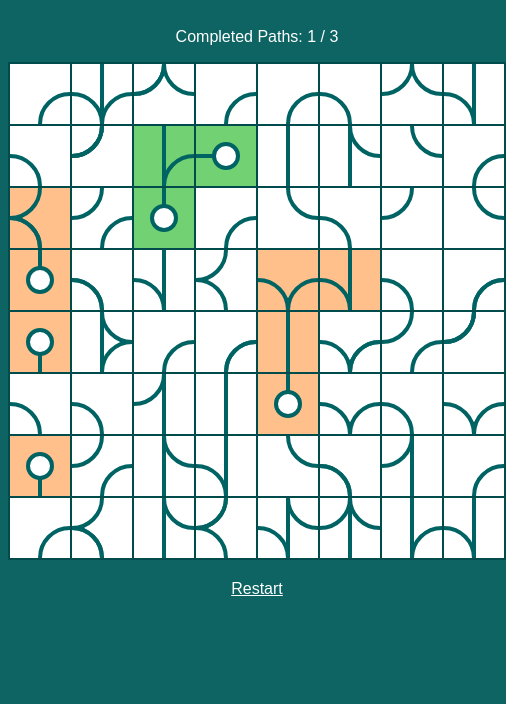
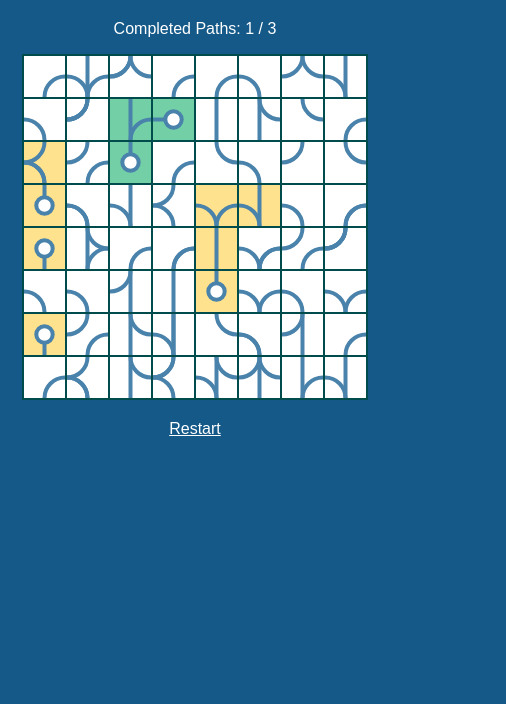
Before and after one commit to dspeckmann/cnnctr, a plain HTML site: page index.html in a window 390 px wide. Shown: the part 140-844 px from the top of the page, 506 px wide, since content can reach past the window. Drawn offline with Linux system fonts and the light colour scheme.

Commit message:
Made site a bit more responsive and changed color scheme

```diff
--- a/script.js
+++ b/script.js
@@ -11,11 +11,12 @@
 
 // These are the dimensions used for generating and drawing the board.
 const dimensions = {
-    tileSize: 60,
     tileMargin: 2,
     boardWidth: 8,
     boardHeight: 8
 }
+
+var tileSize;
 
 // In this enumeration the possible directions in which connections can go are stored.
 // Center is used for connecting endpoints to other tiles.
@@ -39,8 +40,7 @@ const pathStatus = {
 window.onload = function() {
     var canvas = document.getElementById('game-canvas');
     if(canvas.getContext) {
-        canvas.width = dimensions.tileMargin + (dimensions.boardWidth * (dimensions.tileSize + dimensions.tileMargin));
-        canvas.height = dimensions.tileMargin + (dimensions.boardHeight * (dimensions.tileSize + dimensions.tileMargin));
+        calculateDimensions();
         var context = canvas.getContext('2d');
         var board = generateBoard();
         updateBoard(board);
@@ -49,8 +49,8 @@ window.onload = function() {
         // When the canvas is clicked we rotate the corresponding tile and update and redraw the board.
         canvas.onclick = function(event) {
             event.preventDefault();
-            var x = Math.floor((event.offsetX - dimensions.tileMargin) / (dimensions.tileSize + dimensions.tileMargin));
-            var y = Math.floor((event.offsetY - dimensions.tileMargin) / (dimensions.tileSize + dimensions.tileMargin));
+            var x = Math.floor((event.offsetX - dimensions.tileMargin) / (tileSize + dimensions.tileMargin));
+            var y = Math.floor((event.offsetY - dimensions.tileMargin) / (tileSize + dimensions.tileMargin));
             if(x >= 0 && x < (dimensions.boardWidth) && y >= 0 && y < (dimensions.boardHeight)) {
                 board[x][y].rotate();
             }
@@ -61,6 +61,20 @@ window.onload = function() {
         // To prevent selecting text when double clicking we listen to onselectstart and return false.
         canvas.onselectstart = function() {
             return false;
+        }
+
+        // When the window gets resized we need to recalculate the dimensions and redraw the board to match the new window size.
+        window.onresize = function() {
+            calculateDimensions();
+            drawBoard(context, board);
+        }
+
+        // Here we resize the canvas to match its parent div's dimensions. After that the new tile size is calculated.
+        function calculateDimensions() {
+            canvas.width = canvas.parentNode.clientWidth;
+            tileSize = Math.floor((canvas.width - dimensions.tileMargin) / dimensions.boardWidth) - dimensions.tileMargin;
+            canvas.width = dimensions.tileMargin + (dimensions.boardWidth * (tileSize + dimensions.tileMargin));
+            canvas.height = dimensions.tileMargin + (dimensions.boardHeight * (tileSize + dimensions.tileMargin));
         }
 
         // When the restart link is clicked we generate a new board.
@@ -135,13 +149,13 @@ function drawBoard(context, board) {
     context.clearRect(0, 0, context.canvas.width, context.canvas.height);
     for(var x = 0; x < board.length; x++) {
         for(var y = 0; y < board[x].length; y++) {
-            var horizontalOffset = dimensions.tileMargin + (x * (dimensions.tileSize + dimensions.tileMargin));
-            var verticalOffset = dimensions.tileMargin + (y * (dimensions.tileSize + dimensions.tileMargin));
+            var horizontalOffset = dimensions.tileMargin + (x * (tileSize + dimensions.tileMargin));
+            var verticalOffset = dimensions.tileMargin + (y * (tileSize + dimensions.tileMargin));
 
             if(board[x][y].pathStatus === pathStatus.partial) {
-                context.fillStyle = '#ffc08b';
+                context.fillStyle = '#ffe28d';
             } else if(board[x][y].pathStatus === pathStatus.complete) {
-                context.fillStyle = '#72d172';
+                context.fillStyle = '#73d0a6';
             } else {
                 context.fillStyle = '#ffffff';
             }
@@ -149,11 +163,11 @@ function drawBoard(context, board) {
             context.fillRect(
                 horizontalOffset,
                 verticalOffset,
-                dimensions.tileSize,
-                dimensions.tileSize
+                tileSize,
+                tileSize
             );
 
-            context.strokeStyle = '#006363';
+            context.strokeStyle = '#4982ab';
 
             for(var i = 0; i < board[x][y].connections.length; i++) {
                 context.lineWidth = 4;
@@ -163,29 +177,29 @@ function drawBoard(context, board) {
 
                 if((connection[0] == directions.top && connection[1] == directions.right) ||(connection[0] == directions.right && connection[1] == directions.top)) {
                     // Top Right:
-                    context.arc(horizontalOffset + dimensions.tileSize, verticalOffset, (dimensions.tileSize / 2), 0.5 * Math.PI, Math.PI);
+                    context.arc(horizontalOffset + tileSize, verticalOffset, (tileSize / 2), 0.5 * Math.PI, Math.PI);
                 } else if((connection[0] == directions.bottom && connection[1] == directions.right) ||(connection[0] == directions.right && connection[1] == directions.bottom)) {
                     // Bottom Right:
-                    context.arc(horizontalOffset + dimensions.tileSize, verticalOffset + dimensions.tileSize, (dimensions.tileSize / 2), Math.PI, 1.5 * Math.PI);
+                    context.arc(horizontalOffset + tileSize, verticalOffset + tileSize, (tileSize / 2), Math.PI, 1.5 * Math.PI);
                 } else if((connection[0] == directions.bottom && connection[1] == directions.left) ||(connection[0] == directions.left && connection[1] == directions.bottom)) {
                     // Bottom Left:
-                    context.arc(horizontalOffset, verticalOffset + dimensions.tileSize, (dimensions.tileSize / 2), 1.5 * Math.PI, 0);
+                    context.arc(horizontalOffset, verticalOffset + tileSize, (tileSize / 2), 1.5 * Math.PI, 0);
                 } else if((connection[0] == directions.top && connection[1] == directions.left) ||(connection[0] == directions.left && connection[1] == directions.top)) {
                     // Top Left:
-                    context.arc(horizontalOffset, verticalOffset, (dimensions.tileSize / 2), 0, 0.5 * Math.PI);
+                    context.arc(horizontalOffset, verticalOffset, (tileSize / 2), 0, 0.5 * Math.PI);
                 } else {
                     function getStrokePosition(direction) {
                         switch(direction) {
                             case directions.top:
-                                return { x: horizontalOffset + (dimensions.tileSize / 2), y: verticalOffset };
+                                return { x: horizontalOffset + (tileSize / 2), y: verticalOffset };
                             case directions.right:
-                                return { x: horizontalOffset + dimensions.tileSize, y: verticalOffset + (dimensions.tileSize / 2) };
+                                return { x: horizontalOffset + tileSize, y: verticalOffset + (tileSize / 2) };
                             case directions.bottom:
-                                return { x: horizontalOffset + (dimensions.tileSize / 2), y: verticalOffset + dimensions.tileSize };
+                                return { x: horizontalOffset + (tileSize / 2), y: verticalOffset + tileSize };
                             case directions.left:
-                                return { x: horizontalOffset, y: verticalOffset + (dimensions.tileSize / 2) };
+                                return { x: horizontalOffset, y: verticalOffset + (tileSize / 2) };
                             case directions.center:
-                                return { x: horizontalOffset + (dimensions.tileSize / 2), y: verticalOffset + (dimensions.tileSize / 2) };
+                                return { x: horizontalOffset + (tileSize / 2), y: verticalOffset + (tileSize / 2) };
                                 break;
                         }
                     }
@@ -202,7 +216,7 @@ function drawBoard(context, board) {
 
             if(board[x][y].isEndpoint()) {
                 context.beginPath();
-                context.arc(horizontalOffset + dimensions.tileSize / 2, verticalOffset + dimensions.tileSize / 2, dimensions.tileSize / 5, 0, 2 * Math.PI)
+                context.arc(horizontalOffset + tileSize / 2, verticalOffset + tileSize / 2, tileSize / 5, 0, 2 * Math.PI)
                 context.fillStyle = '#ffffff';
                 context.fill();
                 context.stroke();
--- a/style.css
+++ b/style.css
@@ -1,8 +1,10 @@
 body {
     text-align:center;
     font-family:sans-serif;
-    background:#0e6363;
+    background:#155989;
     color:white;
+    margin:0;
+    padding:0;
 }
 
 h1 {
@@ -19,6 +21,9 @@ a:hover {
 
 #center-div {
     display:inline-block;
+    width:90%;
+    max-width:500px;
+    min-width:200px;
 }
 
 #game-canvas {
```
